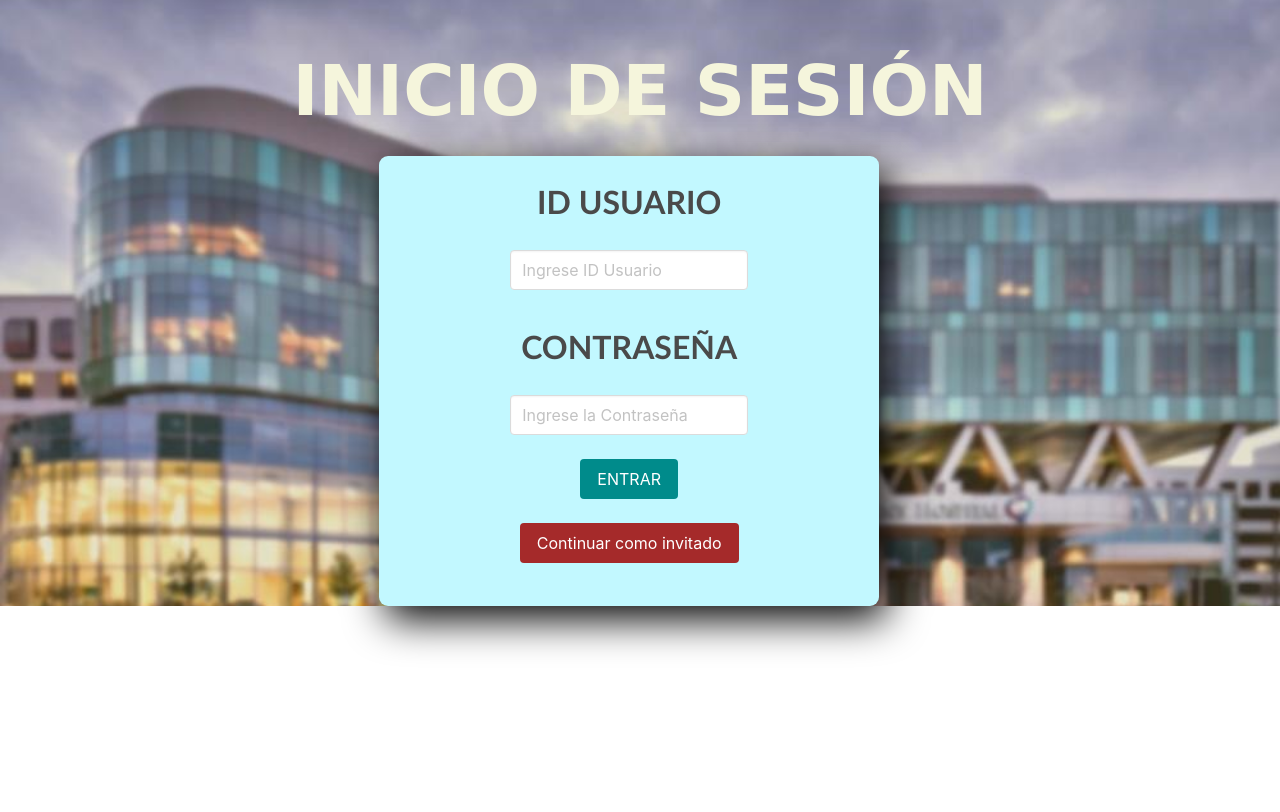
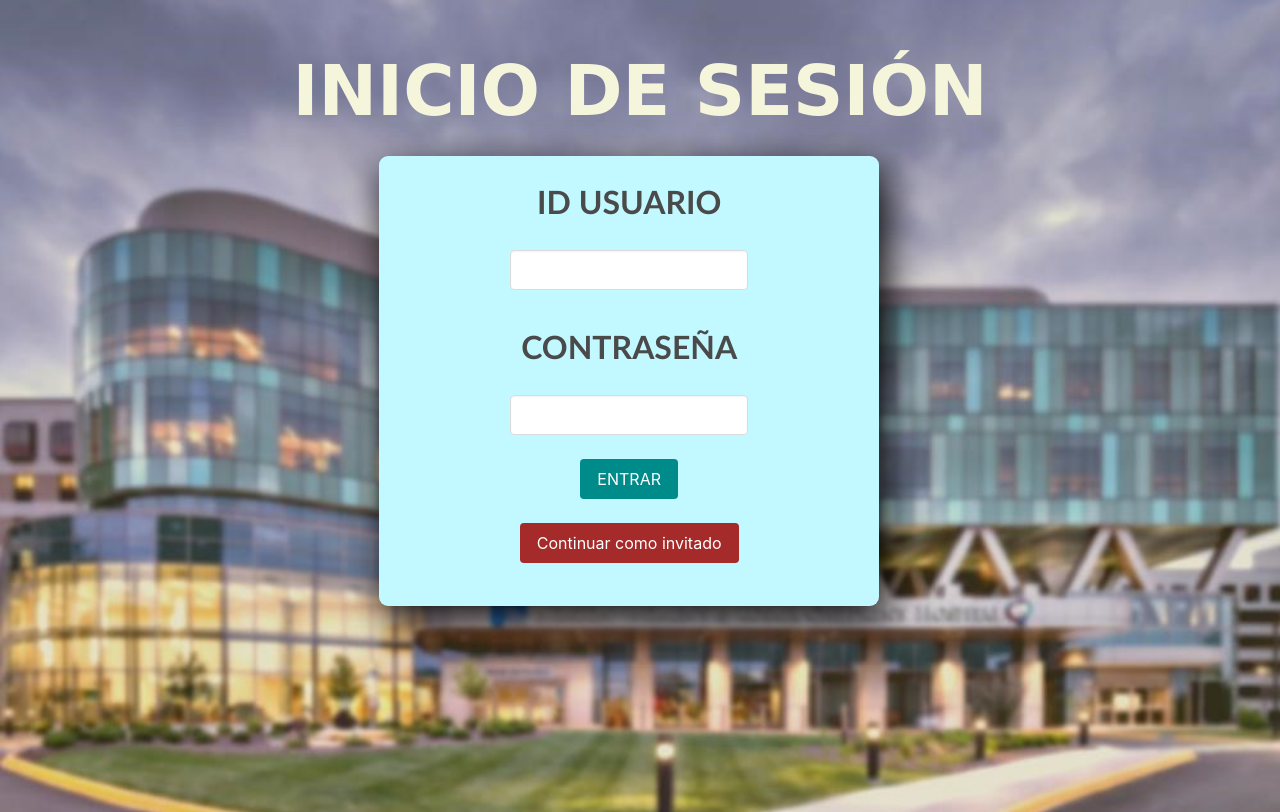
Before and after one commit to LuisEdua/SoftSalud, an Electron app: page HTML/InicioDeSesion.html in a window 1280 px wide. Drawn offline with Linux system fonts and the light colour scheme; no server answers.

Commit message:
Update InicioDeSesion.html

```diff
--- a/HTML/InicioDeSesion.html
+++ b/HTML/InicioDeSesion.html
@@ -1,6 +1,7 @@
-<!DOCTYPE html>
+<html>
 <html>
 <head>
+    <title>InicioDeSesion</title>
     <meta charset="utf-8">
     <link rel="stylesheet" href="../bulma/css/bulma.css">
     <link rel="stylesheet" href="../CSS/InicioDeSesion.css" >
@@ -17,13 +18,13 @@
             <h1> ID USUARIO </h1>
             <br>
             <div id="div_id">
-                <input class="input" type="text" placeholder="Ingrese ID Usuario" id="input_ID">
+                <input class="input" type="text" id="input_ID">
             </div>
             <br>
             <h1> CONTRASEÑA </h1>
             <br>
             <div id="div_id">
-                <input class="input" type="password" placeholder="Ingrese la Contraseña" id="input_Password">
+                <input class="input" type="password" id="input_Password">
             </div>
             <br>
             <div id="div_buttom">
```
